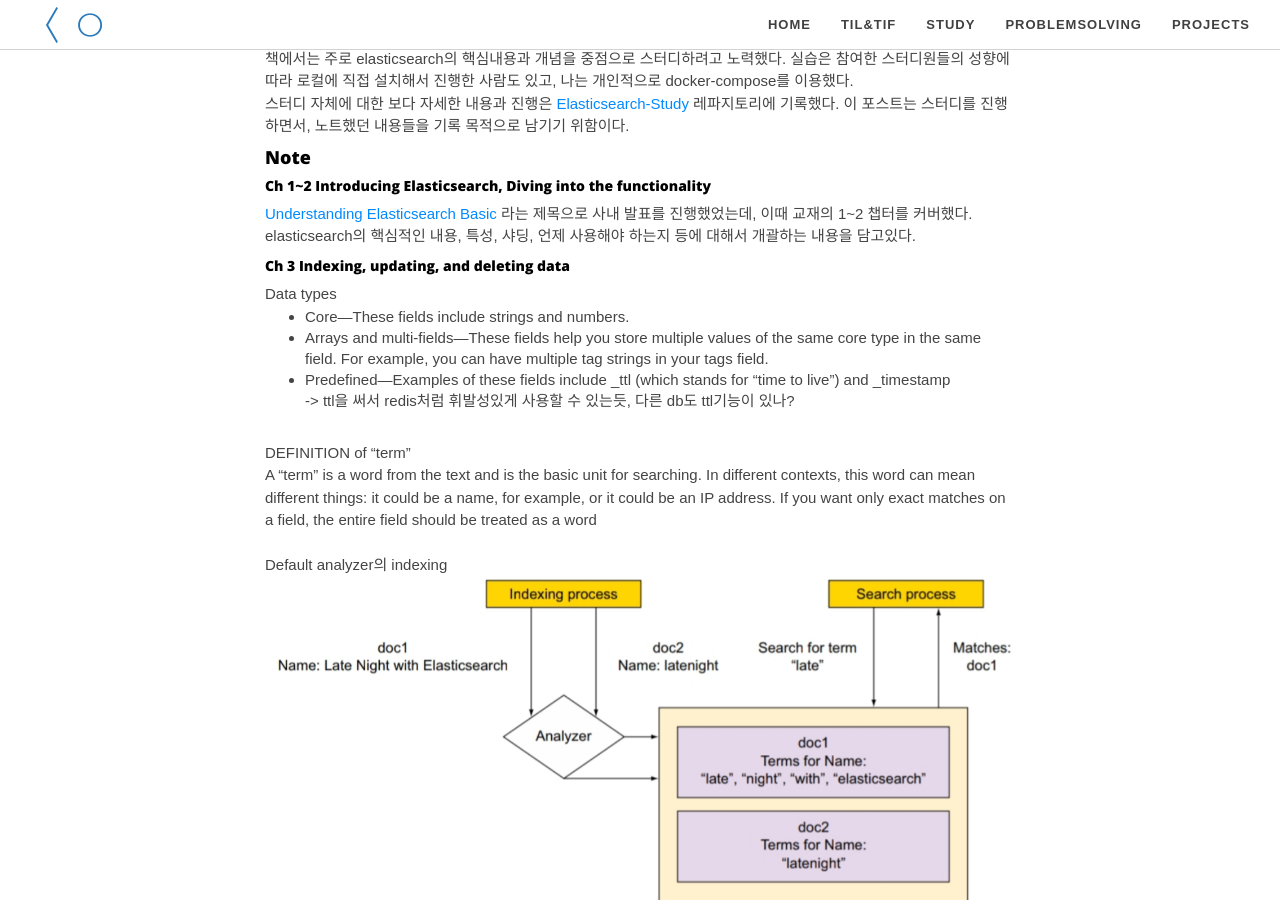
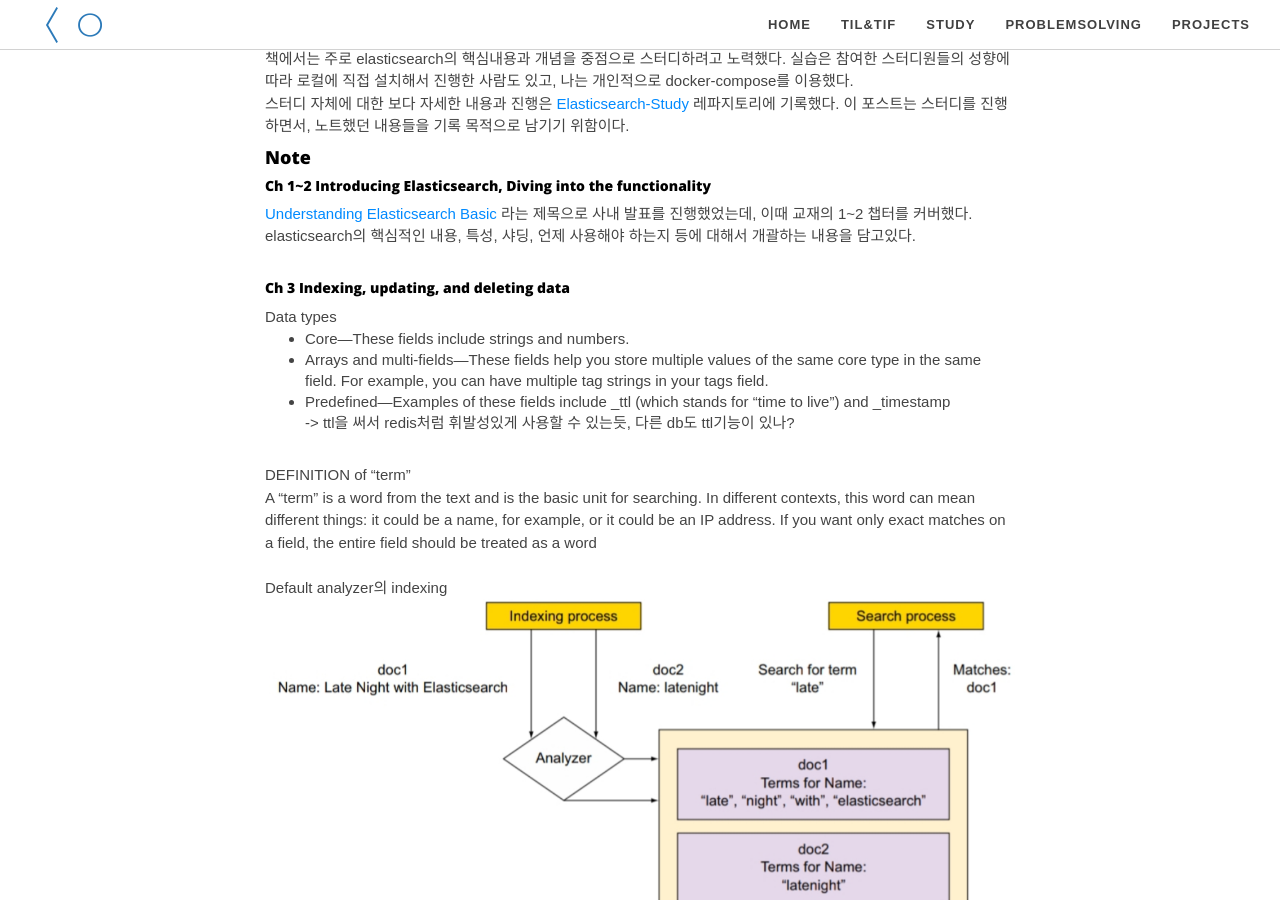
Before and after one commit to seongwoopark/seongwoopark.github.io, a Jekyll site: the page built from _posts/2018-10-30-study-elasticsearch_in_action.md, in a window 1280 px wide and 900 px high, scrolled down 318 px. Built offline with Jekyll 4.4.1, drawn with Linux system fonts in a browser that asks for light colours; nearby versions of some CDN libraries; comment, search, counter and statistics services are not loaded.

Commit message:
add line break between chapters

```diff
--- a/_posts/2018-10-30-study-elasticsearch_in_action.md
+++ b/_posts/2018-10-30-study-elasticsearch_in_action.md
@@ -16,7 +16,7 @@
 <h4>Note</h4>
 <h5>Ch 1~2 Introducing Elasticsearch, Diving into the functionality</h5>
 [Understanding Elasticsearch Basic](https://docs.google.com/presentation/d/1DX96ct6SYE2nckMH9UE1Y13v18tku4StD83Um2iLNXA/edit?usp=sharing) 라는 제목으로
-사내 발표를 진행했었는데, 이때 교재의 1~2 챕터를 커버했다. elasticsearch의 핵심적인 내용, 특성, 샤딩, 언제 사용해야 하는지 등에 대해서 개괄하는 내용을 담고있다.
+사내 발표를 진행했었는데, 이때 교재의 1~2 챕터를 커버했다. elasticsearch의 핵심적인 내용, 특성, 샤딩, 언제 사용해야 하는지 등에 대해서 개괄하는 내용을 담고있다.<br/><br/>
 
 <h5>Ch 3 Indexing, updating, and deleting data</h5>
 Data types<br/>
@@ -40,7 +40,7 @@
 and the entire string is indexed as one term. Use this option when you want exact matches,
 such as when you search for tags.<br/>
 -> mapping의 field type의 index를 not_analyzed로 셋팅하면 doc이 index될때 전체 입력을 하나의 term으로 만들어주고 결과적으로 exact match가 되게된다<br/>
--> mapping의 field type의 index를 no로 셋팅하면 해당 필드는 doc이 index될때 아예 indexing 프로세스에서 제외된다(전체 indexing시간을 줄이는 효과를 가져온다<br/>
+-> mapping의 field type의 index를 no로 셋팅하면 해당 필드는 doc이 index될때 아예 indexing 프로세스에서 제외된다(전체 indexing시간을 줄이는 효과를 가져온다<br/><br/>
 
 <h5>Ch 4 Searching your data</h5>
 search 사용; 다중 index 및 다중 field 지정
@@ -81,7 +81,7 @@
 - Ngram 토큰 필터는 단어 일부로 토큰을 만든다. 예를들어, 매번 두 개의 연속하는 문자를 토큰으로 만들 수 있다. 이는 검색 문자열이 오자(typo)를 포함 하더라도 동작하는 검색이 필요하다면 유용하다.
 - Edge ngram은 ngram과 비슷하지만 오직 단어의 시작 또는 마지막으로부터 처리한다는 것이 다르다. 예를들어, “event”으로 e, ev, eve 토큰을 만들 수 있다
 - Shingle은 ngram과 구(Phrase) 수준에서는 닮았다. 예를들어, 구에서 매번 연속하는 두 개의 단어로 텀을 생성할 수 있다. 이는 제품의 요약 설명에서처럼 다중-단어 일치에 대해 적합성을 높이려 할 때 유용하다.
-
+<br/><br/>
 
 <h5>Ch 7 Exploring your data with aggregations</h5>
 집계(Aggregations) 종류
@@ -134,7 +134,7 @@
 - 히스토그램 / 날짜 히스토그램 집계도 유사하지만, 날짜 범위를 지정하는 대신 날짜 간격을 이용한다.
 - global, filter/filters, missing 집계와 같은 단일 버킷 집계는 질의의 결과로 문서를 반환하며,
 다른 집계가 실행하는 문서집합을 변경하는 데 사용 된다.
-
+<br/><br/>
 
 <h5>Ch 8 Relations among documents</h5>
 elasticsearch에서 도큐먼트간 관계를 다루는 방법들
```
